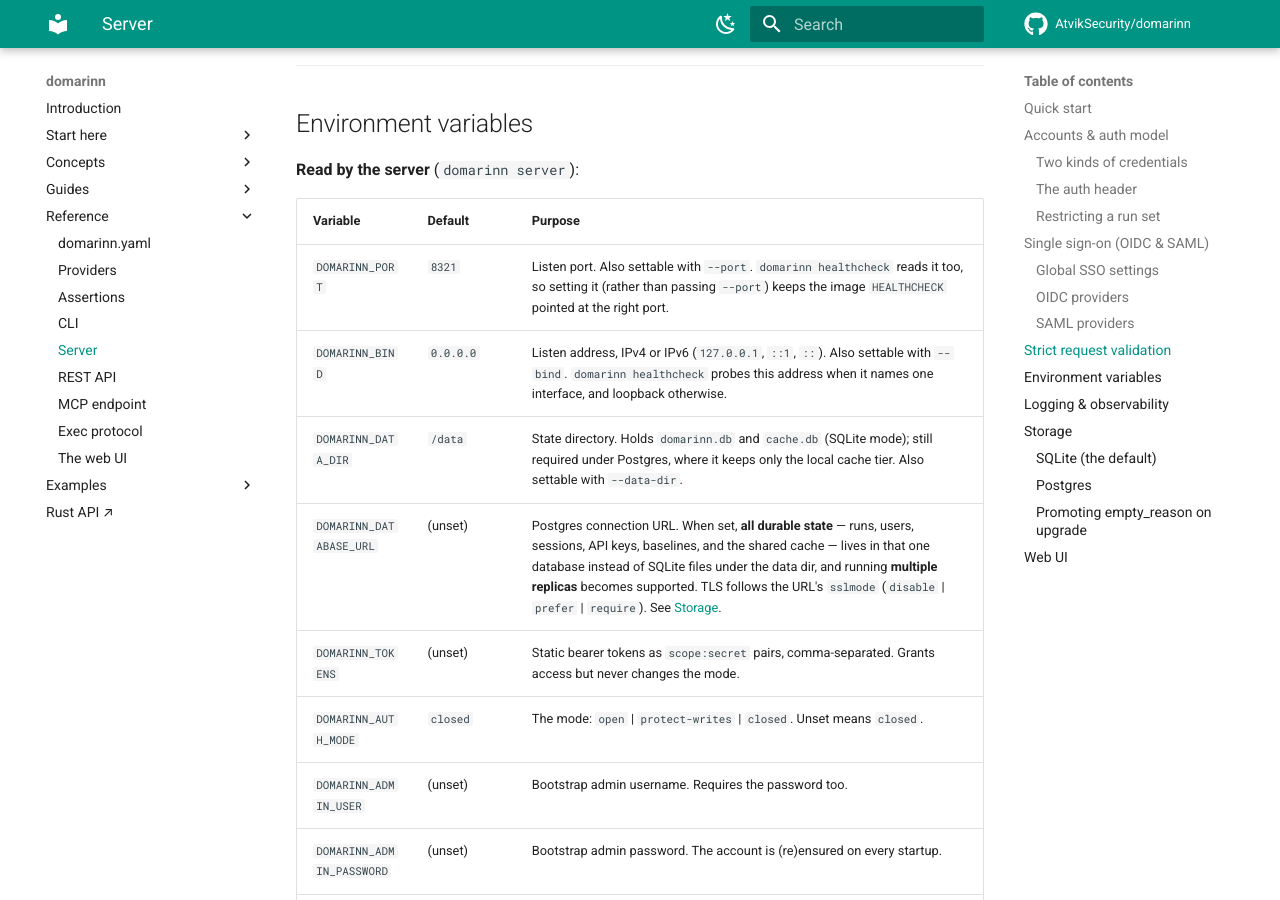
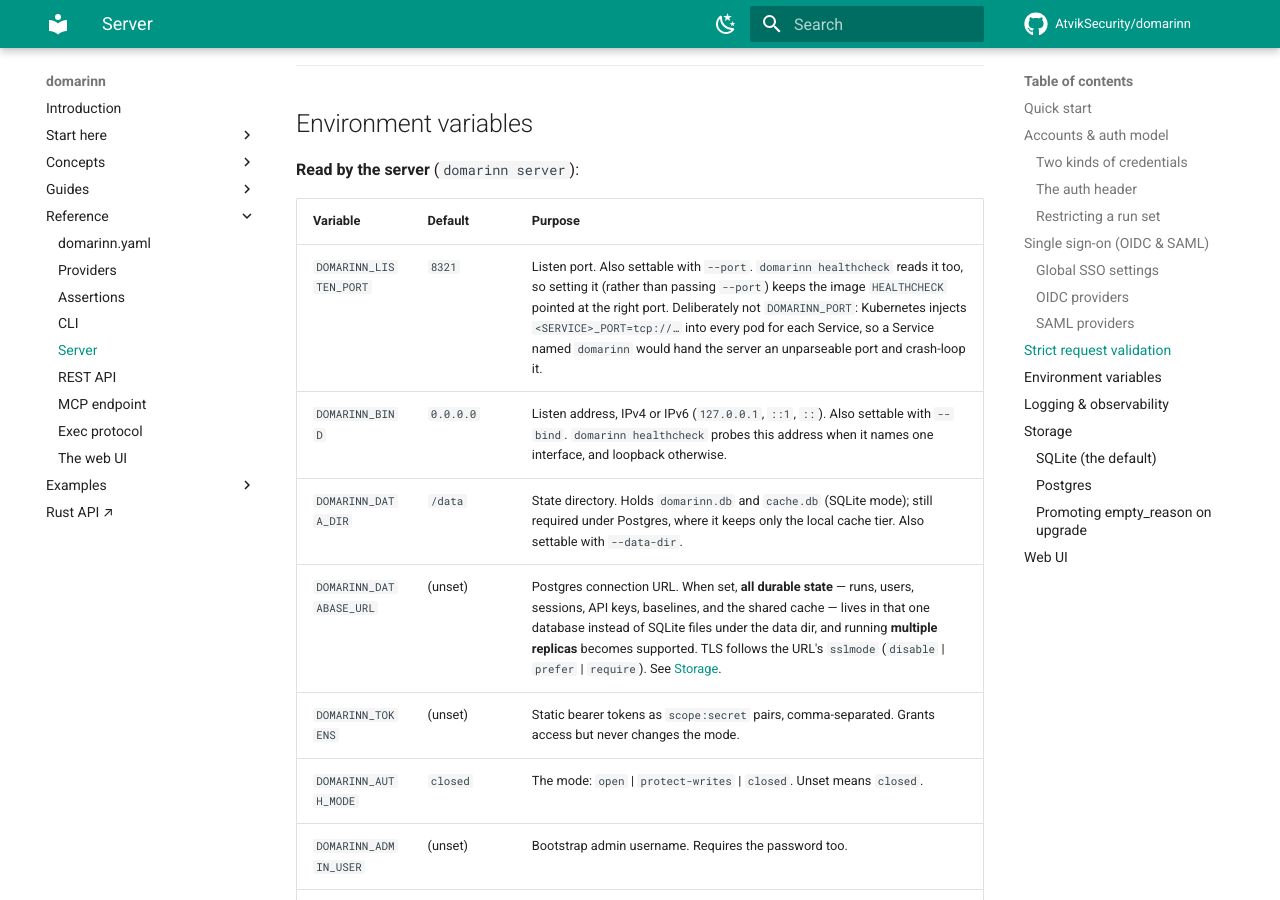
Before and after one commit to AtvikSecurity/domarinn, an MkDocs documentation site: the page built from docs/reference/server.md, in a window 1280 px wide and 900 px high, scrolled down 8373 px. Built offline with MkDocs 1.6.1 and Material for MkDocs 9.7.7, drawn with Linux system fonts in a browser that asks for light colours; comment, search, counter and statistics services are not loaded; some of the changed text lies outside the part shown.

Commit message:
fix(cli): read the listen port from DOMARINN_LISTEN_PORT, not a Kubernetes service-link name

```diff
--- a/docs/reference/server.md
+++ b/docs/reference/server.md
@@ -23,7 +23,7 @@ domarinn server [--port 8321] [--bind 0.0.0.0] [--data-dir /data]
 
 | Flag         | Default   | Effect |
 |--------------|-----------|--------|
-| `--port`     | `8321`    | Listen port (also `DOMARINN_PORT`). |
+| `--port`     | `8321`    | Listen port (also `DOMARINN_LISTEN_PORT`). |
 | `--bind`     | `0.0.0.0` | Listen address, IPv4 or IPv6 (also `DOMARINN_BIND`). The default is every IPv4 interface, which a container needs; `127.0.0.1` or `::1` keeps a bare-metal server off the network, and `::` listens on IPv6. |
 | `--data-dir` | `/data`   | State directory (also `DOMARINN_DATA_DIR`). Holds the SQLite databases. |
 
@@ -249,7 +249,7 @@ The API rejects malformed requests loudly instead of quietly guessing. A typo in
 
 | Variable                        | Default        | Purpose |
 |---------------------------------|----------------|---------|
-| `DOMARINN_PORT`               | `8321`         | Listen port. Also settable with `--port`. `domarinn healthcheck` reads it too, so setting it (rather than passing `--port`) keeps the image `HEALTHCHECK` pointed at the right port. |
+| `DOMARINN_LISTEN_PORT`               | `8321`         | Listen port. Also settable with `--port`. `domarinn healthcheck` reads it too, so setting it (rather than passing `--port`) keeps the image `HEALTHCHECK` pointed at the right port. Deliberately not `DOMARINN_PORT`: Kubernetes injects `<SERVICE>_PORT=tcp://…` into every pod for each Service, so a Service named `domarinn` would hand the server an unparseable port and crash-loop it. |
 | `DOMARINN_BIND`               | `0.0.0.0`      | Listen address, IPv4 or IPv6 (`127.0.0.1`, `::1`, `::`). Also settable with `--bind`. `domarinn healthcheck` probes this address when it names one interface, and loopback otherwise. |
 | `DOMARINN_DATA_DIR`           | `/data`        | State directory. Holds `domarinn.db` and `cache.db` (SQLite mode); still required under Postgres, where it keeps only the local cache tier. Also settable with `--data-dir`. |
 | `DOMARINN_DATABASE_URL`       | (unset)        | Postgres connection URL. When set, **all durable state** — runs, users, sessions, API keys, baselines, and the shared cache — lives in that one database instead of SQLite files under the data dir, and running **multiple replicas** becomes supported. TLS follows the URL's `sslmode` (`disable` \| `prefer` \| `require`). See [Storage](#storage). |
```
Also changed, not shown: docs/guides/self-host.md (+1 -1 lines), docs/reference/cli.md (+3 -3 lines), 3 other files.
